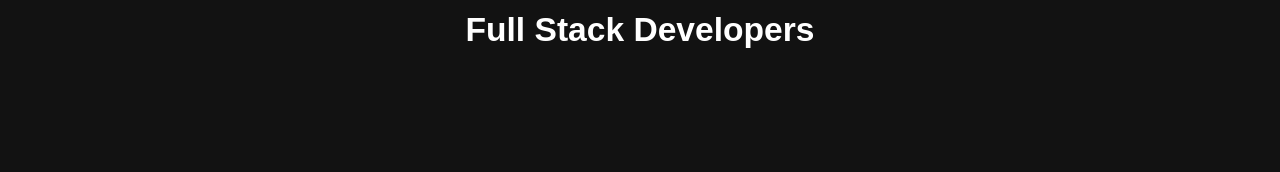
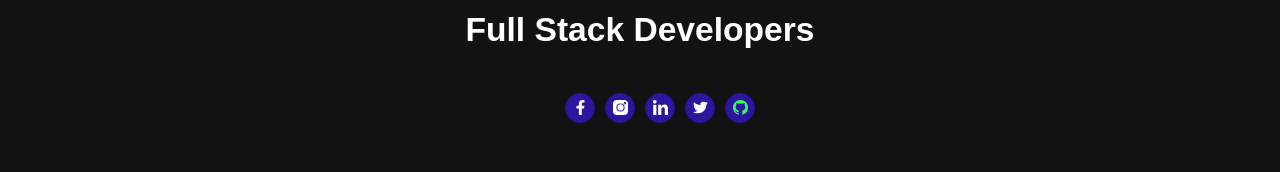
Before and after one commit to chechesk/Porfolio-Web, a React (Vite) app: page / in a window 1280 px wide. Shown: the part 628-800 px from the top of the page. Built offline with nearby package versions, Linux system fonts and the light colour scheme.

Commit message:
Update Intro.jsx

```diff
--- a/src/component/intro/Intro.jsx
+++ b/src/component/intro/Intro.jsx
@@ -1,5 +1,6 @@
 import React, { Component } from 'react'
 import img from '../../assets/1684808450050.jpeg'
+import Social from '../Social/social'
 import './intro.css'
 
 export default class Intro extends Component {
@@ -16,7 +17,9 @@ export default class Intro extends Component {
                     alt="Imagen"
                   />
           <div><h2 className='title'>Jose Romero</h2></div>
-          <div><h2 className='titles'>Full Stack Developers</h2></div>
+          <div><h2 className='titles'>Full Stack Developers  </h2></div>
+          <div className='title'><Social/></div>
+
       </div>
               <div class="icones">
            <img src='https://www.cyberzon3.com/img/express.png' className='res' alt='imagen3'/>
```
